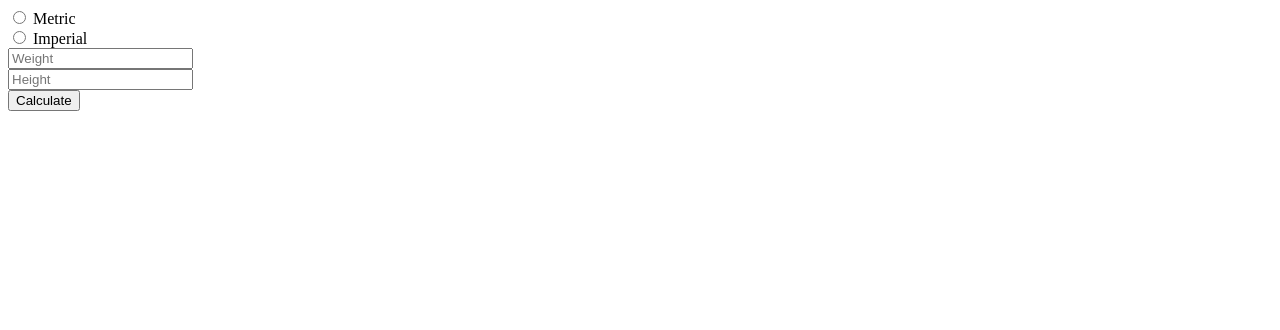
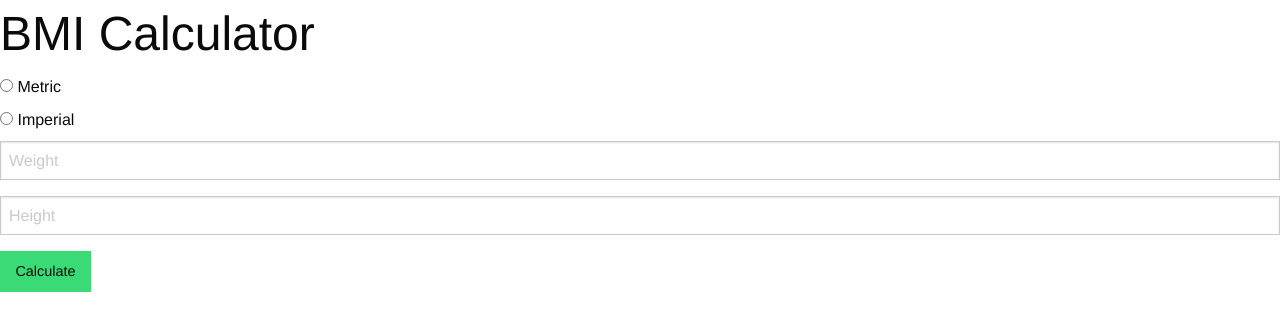
Before and after one commit to flamesoft/BMI, a plain HTML site: page index.html in a window 1280 px wide. Drawn offline with nearby package versions, Linux system fonts and the light colour scheme.

Commit message:
Add css from ZURB

```diff
--- a/index.html
+++ b/index.html
@@ -2,23 +2,30 @@
 <html>
   <head>
     <meta charset="utf-8" />
-    <title></title>
+    <title>BMI calculator</title>
+    <link rel="stylesheet" href="https://cdnjs.cloudflare.com/ajax/libs/foundation/6.1.1/foundation.min.css">
     <script src="src/person.js"></script>
     <script src="src/bmi_calculator.js"></script>
     <script src='https://code.jquery.com/jquery-2.1.4.js'></script>
+    <script src="https://cdnjs.cloudflare.com/ajax/libs/foundation/6.1.1/foundation.js"></script>
   </head>
   <body>
+    <div class="row">
+    <div class="medium-6 columns">
+      <h1>BMI Calculator</h1>
       <form>
         <input type="radio" name="type" value="metric"> Metric<br />
         <input type="radio" name="type" value="imperial"> Imperial<br />
-      <input type="text" id="weight" placeholder="Weight" /><br />
-      <input type="text" id="height" placeholder="Height" /><br />
-      <input type="button" id="calculate" value="Calculate" placeholder="Calculate" />
+        <input type="text" id="weight" placeholder="Weight" />
+        <input type="text" id="height" placeholder="Height" />
+        <input type="button" id="calculate" value="Calculate" placeholder="Calculate" class="success button"/>
       </form>
       <div>
         <span id="display_value"></span>
         <span id="display_message"></span>
       </div>
+    <div class="row">
+    <div class="medium-12 columns">
   </body>
   <script type="text/javascript">
     $(document).ready(function(){
```
Lines whose indentation alone changed are shown as unchanged.
